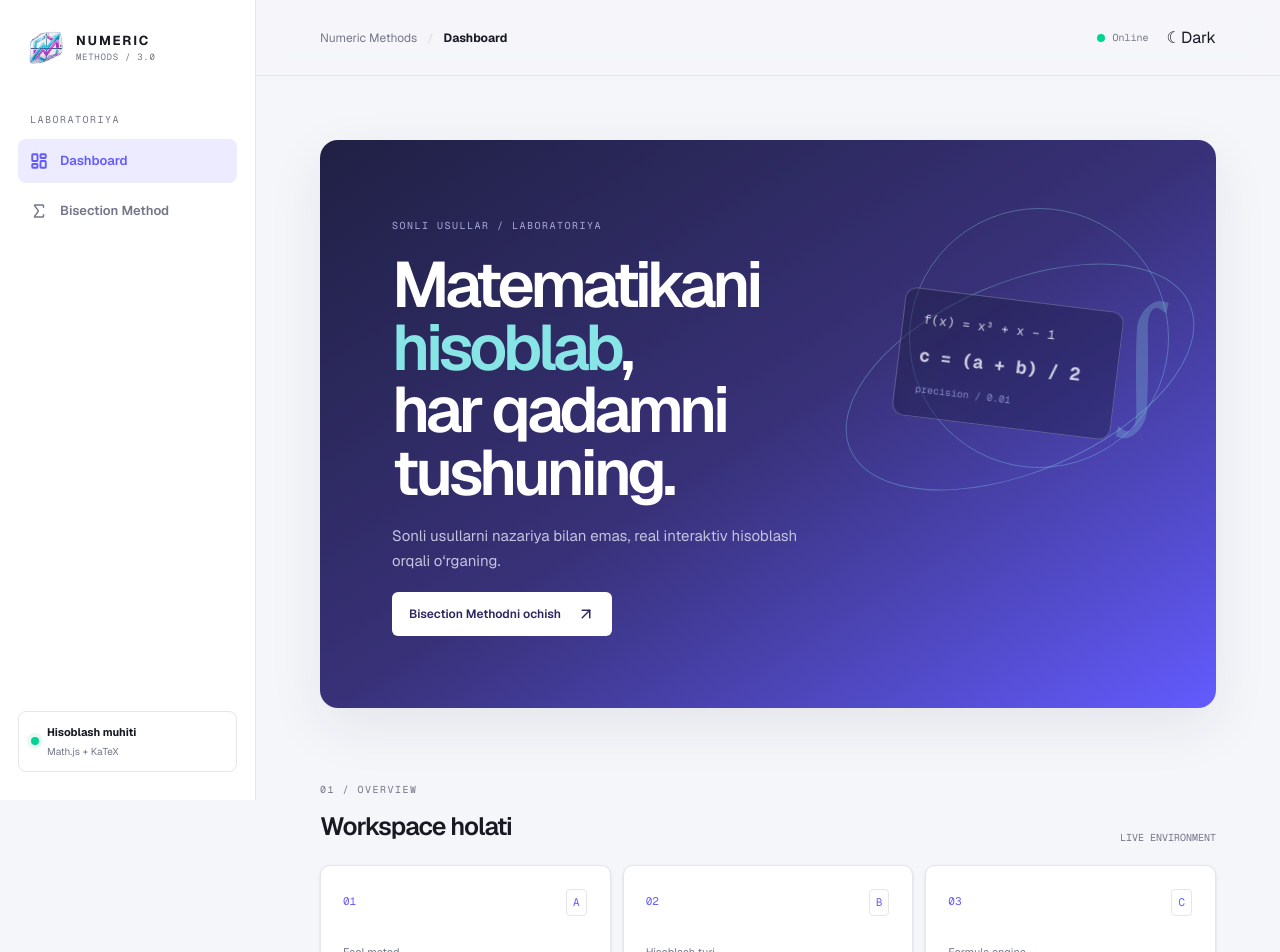
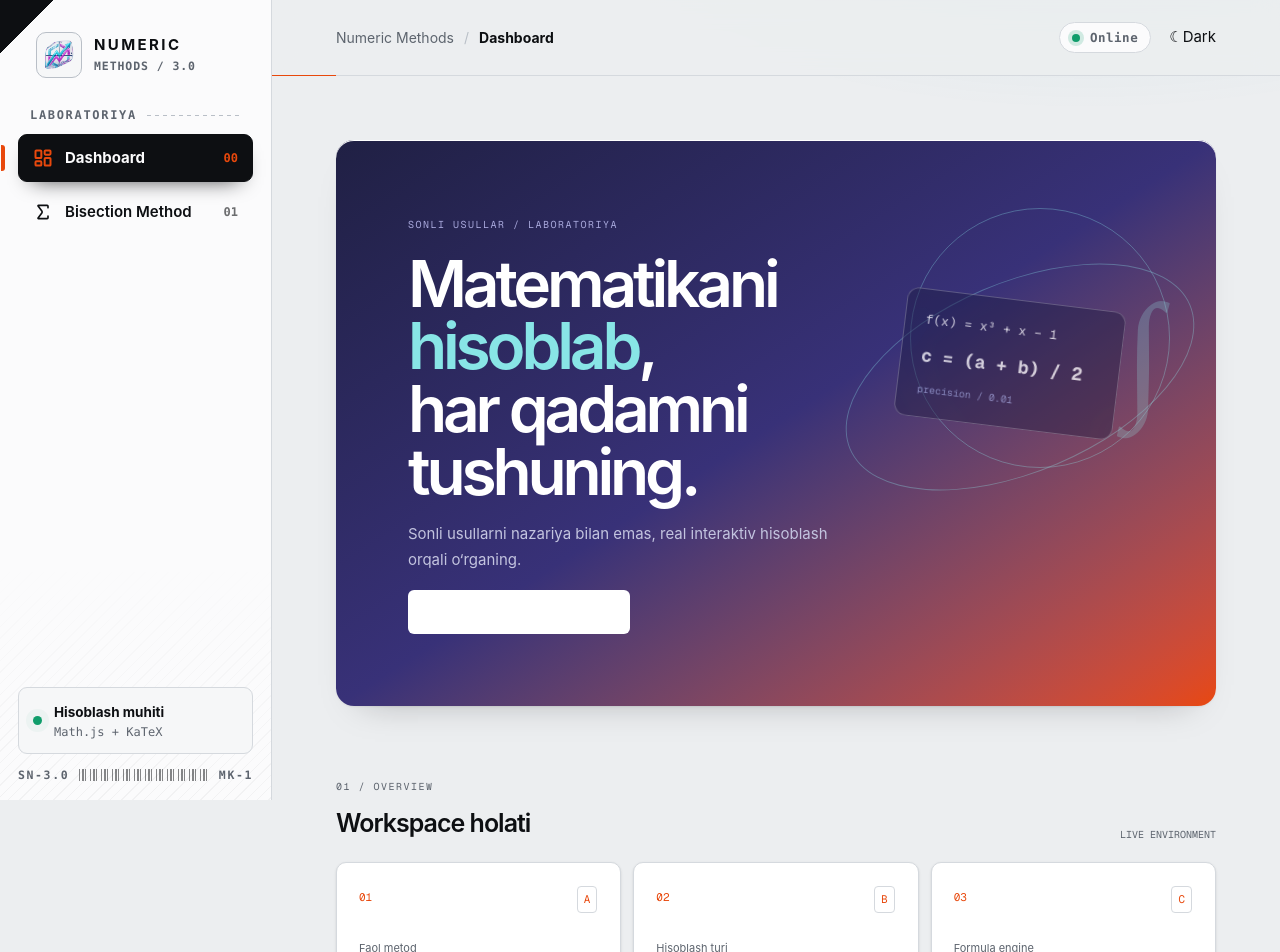
Before and after one commit to hexjasur/numeric-methods, a Next.js app: page / in a window 1280 px wide. Shown: the top 952 px of the page. Built offline with nearby package versions, Linux system fonts and the light colour scheme.

Commit message:
New layout style added

```diff
--- a/app/(workspace)/layout.tsx
+++ b/app/(workspace)/layout.tsx
@@ -1,5 +1,7 @@
-import { AppShell } from "@/components/app-shell";
+import { AppShell } from '@/components/app-shell';
 
-export default function WorkspaceLayout({ children }: Readonly<{ children: React.ReactNode }>) {
+export default function WorkspaceLayout({
+  children,
+}: Readonly<{ children: React.ReactNode }>) {
   return <AppShell>{children}</AppShell>;
 }
--- a/components/app-shell.tsx
+++ b/components/app-shell.tsx
@@ -3,54 +3,291 @@
 import Image from 'next/image';
 import Link from 'next/link';
 import { usePathname } from 'next/navigation';
-import { useState } from 'react';
+import { useEffect, useState } from 'react';
 import { LayoutDashboard, Menu, Sigma, X } from 'lucide-react';
 import logo from '@/public/logo.png';
 import { ThemeToggle } from '@/components/theme-toggle';
 
+/* ──────────────────────────────────────────────────────────────
+   APP SHELL  ·  single-file layout
+   Dizayn: "Print Stream" — bisection-method.tsx bilan bir xil tizim.
+   Dark/Light: tizim rejimi yoki <html class="dark|light"> /
+   data-theme="dark|light". Tailwind tokenlariga bog'liq emas.
+   ────────────────────────────────────────────────────────────── */
+
 const navigation = [
-  { href: '/', label: 'Dashboard', icon: LayoutDashboard },
-  { href: '/methods/bisection', label: 'Bisection Method', icon: Sigma },
+  { href: '/', label: 'Dashboard', code: '00', icon: LayoutDashboard },
+  {
+    href: '/methods/bisection',
+    label: 'Bisection Method',
+    code: '01',
+    icon: Sigma,
+  },
 ];
 
-export function AppShell({ children }: Readonly<{ children: React.ReactNode }>) {
+export function AppShell({
+  children,
+}: Readonly<{ children: React.ReactNode }>) {
   const pathname = usePathname();
   const [mobileOpen, setMobileOpen] = useState(false);
 
+  useEffect(() => {
+    if (!mobileOpen) return;
+    const onKey = (e: KeyboardEvent) =>
+      e.key === 'Escape' && setMobileOpen(false);
+    window.addEventListener('keydown', onKey);
+    return () => window.removeEventListener('keydown', onKey);
+  }, [mobileOpen]);
+
+  const pageTitle = pathname === '/' ? 'Dashboard' : 'Bisection Method';
+
   return (
-    <div className="flex min-h-screen bg-bg text-ink">
-      <aside className={`fixed inset-y-0 left-0 z-30 flex w-64 flex-col border-r border-line bg-surface px-[18px] py-7 transition-transform duration-200 max-[900px]:shadow-[var(--shadow)] ${mobileOpen ? 'translate-x-0' : 'max-[900px]:-translate-x-full'}`} aria-label="Asosiy navigatsiya">
-        <div className="flex items-center justify-between px-2 pb-11">
-          <Link href="/" className="flex items-center gap-2.5" aria-label="Numeric Methods bosh sahifasi">
-            <Image src={logo} width={40} height={40} alt="Numeric Methods" className="h-10 w-10 object-contain" />
-            <span className="flex flex-col leading-none"><strong className="text-[13px] tracking-[.14em]">NUMERIC</strong><small className="mt-1.5 font-mono text-[9px] tracking-[.08em] text-muted">METHODS / 3.0</small></span>
+    <div className="as">
+      <style>{CSS}</style>
+
+      {/* ───────── SIDEBAR ───────── */}
+      <aside
+        className={`as-side ${mobileOpen ? 'is-open' : ''}`}
+        aria-label="Asosiy navigatsiya"
+      >
+        <div className="as-side-top">
+          <Link
+            href="/"
+            className="as-brand"
+            aria-label="Numeric Methods bosh sahifasi"
+          >
+            <span className="as-logo">
+              <Image src={logo} width={40} height={40} alt="Numeric Methods" />
+            </span>
+            <span className="as-brand-txt">
+              <strong>NUMERIC</strong>
+              <small>METHODS / 3.0</small>
+            </span>
           </Link>
-          <button className="hidden rounded-md border border-line bg-surface p-1.5 text-muted max-[900px]:block" onClick={() => setMobileOpen(false)} aria-label="Menyuni yopish"><X size={18} /></button>
+          <button
+            className="as-icon-btn as-only-mobile"
+            onClick={() => setMobileOpen(false)}
+            aria-label="Menyuni yopish"
+          >
+            <X size={20} />
+          </button>
         </div>
-        <div className="px-3 pb-3 font-mono text-[10px] uppercase tracking-[.15em] text-muted">LABORATORIYA</div>
-        <nav className="grid gap-1.5">
+
+        <div className="as-section">
+          <span>Laboratoriya</span>
+          <i aria-hidden />
+        </div>
+
+        <nav className="as-nav">
           {navigation.map((item) => {
-            const active = item.href === '/' ? pathname === '/' : pathname.startsWith(item.href);
-            return <Link key={item.href} href={item.href} onClick={() => setMobileOpen(false)} className={`flex min-h-11 items-center gap-3 rounded-lg px-3 text-[13px] font-semibold transition-colors ${active ? 'bg-brand/12 text-brand font-bold' : 'text-muted hover:bg-surface-soft hover:text-ink'}`} aria-current={active ? 'page' : undefined}>
-              <item.icon size={18} strokeWidth={active ? 2.5 : 2} /><span>{item.label}</span>
-            </Link>;
+            const active =
+              item.href === '/'
+                ? pathname === '/'
+                : pathname.startsWith(item.href);
+            return (
+              <Link
+                key={item.href}
+                href={item.href}
+                onClick={() => setMobileOpen(false)}
+                className={`as-link ${active ? 'is-active' : ''}`}
+                aria-current={active ? 'page' : undefined}
+              >
+                <item.icon size={20} strokeWidth={active ? 2.4 : 2} />
+                <span className="as-link-label">{item.label}</span>
+                <em>{item.code}</em>
+              </Link>
+            );
           })}
         </nav>
-        <div className="mt-auto">
-          <div className="flex items-center gap-2 rounded-lg border border-line p-3"><span className="h-2 w-2 rounded-full bg-emerald-400 shadow-[0_0_0_4px_rgba(56,201,140,.12)]" /><div><strong className="block text-[11px]">Hisoblash muhiti</strong><small className="mt-1 block text-[10px] text-muted">Math.js + KaTeX</small></div></div>
+
+        <div className="as-side-bottom">
+          <div className="as-status">
+            <span className="as-dot" />
+            <div>
+              <strong>Hisoblash muhiti</strong>
+              <small>Math.js + KaTeX</small>
+            </div>
+          </div>
+          <div className="as-serial" aria-hidden>
+            <span>SN-3.0</span>
+            <i />
+            <span>MK-1</span>
+          </div>
         </div>
       </aside>
-      {mobileOpen && <button className="fixed inset-0 z-20 bg-black/40 min-[901px]:hidden" onClick={() => setMobileOpen(false)} aria-label="Menyuni yopish" />}
-      <div className="ml-64 flex min-w-0 w-[calc(100%-16rem)] flex-1 max-[900px]:ml-0 max-[900px]:w-full">
-        <div className="flex min-h-screen w-full flex-col">
-          <header className="sticky top-0 z-20 flex h-[76px] items-center justify-between border-b border-line bg-bg/90 px-[clamp(22px,5vw,70px)] backdrop-blur-md max-[620px]:h-16 max-[620px]:px-4">
-            <button className="hidden place-items-center rounded-md border border-line bg-surface p-2 text-ink max-[900px]:grid" onClick={() => setMobileOpen(true)} aria-label="Menyuni ochish"><Menu size={18} /></button>
-            <div className="ml-0 flex items-center gap-2.5 text-xs text-muted max-[900px]:ml-3 max-[620px]:text-[10px]"><span className="max-[620px]:hidden">Numeric Methods</span><b className="text-line max-[620px]:hidden">/</b><strong className="text-ink">{pathname === '/' ? 'Dashboard' : 'Bisection Method'}</strong></div>
-            <div className="flex items-center gap-[18px]"><span className="flex items-center gap-2 font-mono text-[10px] text-muted max-[900px]:hidden"><i className="h-2 w-2 rounded-full bg-emerald-400" /> Online</span><ThemeToggle /></div>
-          </header>
-          <main className="mx-auto w-full max-w-[1420px] flex-1 px-[clamp(22px,5vw,70px)] py-[clamp(28px,5vw,68px)] max-[620px]:px-4 max-[620px]:py-6">{children}</main>
-        </div>
+
+      {mobileOpen && (
+        <button
+          className="as-backdrop"
+          onClick={() => setMobileOpen(false)}
+          aria-label="Menyuni yopish"
+        />
+      )}
+
+      {/* ───────── CONTENT ───────── */}
+      <div className="as-body">
+        <header className="as-head">
+          <div className="as-head-left">
+            <button
+              className="as-icon-btn as-only-mobile"
+              onClick={() => setMobileOpen(true)}
+              aria-label="Menyuni ochish"
+            >
+              <Menu size={20} />
+            </button>
+            <div className="as-crumbs">
+              <span className="as-crumb-root">Numeric Methods</span>
+              <b className="as-crumb-sep">/</b>
+              <strong>{pageTitle}</strong>
+            </div>
+          </div>
+
+          <div className="as-head-right">
+            <span className="as-online">
+              <i className="as-dot" /> Online
+            </span>
+            <ThemeToggle />
+          </div>
+        </header>
+
+        <main className="as-main">{children}</main>
       </div>
     </div>
   );
 }
+
+export default AppShell;
+
+/* ───────────────────────── STYLES ───────────────────────── */
+const DARK_VARS = `
+  --bg:#0a0b0d; --bg-2:#0f1114; --panel:#14161a; --panel-2:#1a1d22;
+  --ink:#eef0f2; --ink-2:#c3c8cf; --muted:#8d949d;
+  --line:#272b32; --line-2:#363b44;
+  --cyan:#22d3ee; --cyan-soft:rgba(34,211,238,.1);
+  --brand:#ff6a2b; --brand-ink:#0a0b0d; --brand-soft:rgba(255,106,43,.12);
+  --ok:#34d399;
+  --shadow:0 1px 0 rgba(255,255,255,.04) inset, 0 20px 40px -24px rgba(0,0,0,.8);
+  --stripe: repeating-linear-gradient(135deg, transparent 0 7px, rgba(255,255,255,.035) 7px 8px);
+  --page-glow: radial-gradient(900px 400px at 85% -10%, rgba(34,211,238,.08), transparent 60%);
+  --head-bg: rgba(10,11,13,.82);
+`;
+
+const CSS = `
+.as{
+  --bg:#eceef0; --bg-2:#f6f7f8; --panel:#fbfbfc; --panel-2:#f1f2f4;
+  --ink:#0d0f12; --ink-2:#2a2e35; --muted:#5d646e;
+  --line:#d5d9de; --line-2:#b9bfc7;
+  --cyan:#0891b2; --cyan-soft:rgba(8,145,178,.09);
+  --brand:#e8480c; --brand-ink:#ffffff; --brand-soft:rgba(232,72,12,.09);
+  --ok:#0f9d6b;
+  --shadow:0 1px 0 #fff inset, 0 1px 2px rgba(13,15,18,.06), 0 18px 36px -26px rgba(13,15,18,.35);
+  --stripe: repeating-linear-gradient(135deg, transparent 0 7px, rgba(13,15,18,.04) 7px 8px);
+  --page-glow: radial-gradient(900px 400px at 85% -10%, rgba(8,145,178,.10), transparent 60%);
+  --head-bg: rgba(236,238,240,.82);
+  --mono: ui-monospace, "JetBrains Mono", "SF Mono", Menlo, Consolas, monospace;
+  --sans: ui-sans-serif, "Inter", "Geist", system-ui, -apple-system, "Segoe UI", sans-serif;
+  --side-w: 272px;
+
+  display:flex; min-height:100vh; color:var(--ink); font-family:var(--sans);
+  background:var(--page-glow), var(--bg); font-size:15px; line-height:1.5;
+}
+:root.dark .as, [data-theme="dark"] .as { ${DARK_VARS} }
+@media (prefers-color-scheme: dark){
+  :root:not(.light):not([data-theme="light"]) .as { ${DARK_VARS} }
+}
+.as *{ box-sizing:border-box; }
+.as a{ color:inherit; text-decoration:none; }
+.as button{ font:inherit; color:inherit; }
+.as a:focus-visible,.as button:focus-visible{ outline:3px solid var(--cyan); outline-offset:2px; }
+
+/* ── sidebar ── */
+.as-side{
+  position:fixed; inset:0 auto 0 0; z-index:30; width:var(--side-w);
+  display:flex; flex-direction:column; padding:26px 18px 18px;
+  background:var(--panel); border-right:1px solid var(--line);
+  transition:transform .22s ease; overflow:hidden;
+}
+.as-side::before{ content:""; position:absolute; top:0; left:0; width:54px; height:54px;
+  background:linear-gradient(135deg,var(--ink) 0 50%,transparent 50%); pointer-events:none; }
+.as-side::after{ content:""; position:absolute; right:0; bottom:0; width:100%; height:240px; background:var(--stripe); pointer-events:none;
+  -webkit-mask:linear-gradient(0deg,#000,transparent); mask:linear-gradient(0deg,#000,transparent); }
+.as-side > *{ position:relative; z-index:1; }
+
+.as-side-top{ display:flex; align-items:center; justify-content:space-between; padding:6px 4px 30px 18px; }
+.as-brand{ display:flex; align-items:center; gap:12px; }
+.as-logo{ display:grid; place-items:center; width:46px; height:46px; border:1px solid var(--line-2); border-radius:10px; background:var(--bg-2); }
+.as-logo img{ width:34px; height:34px; object-fit:contain; }
+.as-brand-txt{ display:flex; flex-direction:column; line-height:1; }
+.as-brand-txt strong{ font-size:15px; font-weight:700; letter-spacing:.16em; }
+.as-brand-txt small{ margin-top:7px; font:600 11.5px var(--mono); letter-spacing:.08em; color:var(--muted); }
+
+.as-section{ display:flex; align-items:center; gap:10px; padding:0 12px 12px; font:600 12px var(--mono); letter-spacing:.14em; text-transform:uppercase; color:var(--muted); }
+.as-section i{ flex:1; height:1px; background:repeating-linear-gradient(90deg,var(--line-2) 0 4px,transparent 4px 8px); }
+
+.as-nav{ display:grid; gap:6px; }
+.as-link{
+  position:relative; display:flex; align-items:center; gap:12px; min-height:48px; padding:0 14px;
+  border:1px solid transparent; border-radius:9px; color:var(--muted);
+  font-size:15px; font-weight:600; transition:background .15s, color .15s, border-color .15s, transform .15s;
+}
+.as-link-label{ flex:1; }
+.as-link em{ font:600 12px var(--mono); font-style:normal; opacity:.6; }
+.as-link:hover{ background:var(--bg-2); color:var(--ink); border-color:var(--line); transform:translateX(2px); }
+.as-link.is-active{ background:var(--ink); color:var(--panel); border-color:var(--ink); font-weight:700; box-shadow:0 10px 22px -14px var(--ink); }
+.as-link.is-active::before{ content:""; position:absolute; left:-18px; top:10px; bottom:10px; width:4px; border-radius:0 3px 3px 0; background:var(--brand); }
+.as-link.is-active em{ color:var(--brand); opacity:1; }
+.as-link.is-active svg{ color:var(--brand); }
+
+.as-side-bottom{ margin-top:auto; display:grid; gap:14px; }
+.as-status{ display:flex; align-items:center; gap:12px; padding:14px; border:1px solid var(--line); border-radius:9px; background:var(--bg-2); }
+.as-status strong{ display:block; font-size:13.5px; }
+.as-status small{ display:block; margin-top:3px; font:500 12px var(--mono); color:var(--muted); }
+.as-dot{ display:inline-block; flex-shrink:0; width:9px; height:9px; border-radius:50%; background:var(--ok);
+  box-shadow:0 0 0 4px color-mix(in srgb,var(--ok) 18%,transparent); animation:as-pulse 2.4s ease-in-out infinite; }
+@keyframes as-pulse{ 50%{ box-shadow:0 0 0 7px color-mix(in srgb,var(--ok) 4%,transparent); } }
+.as-serial{ display:flex; align-items:center; gap:10px; font:600 11.5px var(--mono); letter-spacing:.14em; color:var(--muted); }
+.as-serial i{ flex:1; height:12px; opacity:.5;
+  background:repeating-linear-gradient(90deg,var(--ink) 0 1px,transparent 1px 3px,var(--ink) 3px 5px,transparent 5px 6px,var(--ink) 6px 7px,transparent 7px 11px); }
+
+/* ── body ── */
+.as-body{ margin-left:var(--side-w); flex:1; min-width:0; width:calc(100% - var(--side-w)); display:flex; flex-direction:column; min-height:100vh; }
+.as-head{
+  position:sticky; top:0; z-index:20; display:flex; align-items:center; justify-content:space-between;
+  height:76px; padding:0 clamp(22px,5vw,70px);
+  background:var(--head-bg); backdrop-filter:blur(12px); -webkit-backdrop-filter:blur(12px);
+  border-bottom:1px solid var(--line);
+}
+.as-head::after{ content:""; position:absolute; left:0; right:0; bottom:-1px; height:1px;
+  background:linear-gradient(90deg,var(--brand) 0 64px,transparent 64px); }
+.as-head-left,.as-head-right{ display:flex; align-items:center; gap:14px; }
+.as-head-right{ gap:18px; }
+.as-crumbs{ display:flex; align-items:center; gap:10px; font-size:14px; color:var(--muted); }
+.as-crumbs strong{ color:var(--ink); font-weight:650; }
+.as-crumb-sep{ color:var(--line-2); font-weight:400; }
+.as-online{ display:flex; align-items:center; gap:10px; padding:7px 12px; border:1px solid var(--line); border-radius:999px; background:var(--panel);
+  font:600 12.5px var(--mono); letter-spacing:.04em; color:var(--muted); }
+.as-online .as-dot{ width:8px; height:8px; }
+
+.as-main{ width:100%; max-width:1420px; margin:0 auto; flex:1; padding:clamp(28px,5vw,68px) clamp(22px,5vw,70px); }
+
+.as-icon-btn{ display:grid; place-items:center; width:42px; height:42px; cursor:pointer; border:1px solid var(--line-2); border-radius:9px;
+  background:var(--panel); color:var(--ink); transition:all .15s; }
+.as-icon-btn:hover{ border-color:var(--brand); color:var(--brand); background:var(--brand-soft); }
+.as-only-mobile{ display:none; }
+.as-backdrop{ position:fixed; inset:0; z-index:25; border:0; cursor:pointer; background:rgba(5,6,8,.55); backdrop-filter:blur(2px); }
+
+/* ── responsive ── */
+@media (max-width:900px){
+  .as-side{ transform:translateX(-100%); box-shadow:var(--shadow); width:min(300px,86vw); }
+  .as-side.is-open{ transform:translateX(0); }
+  .as-body{ margin-left:0; width:100%; }
+  .as-only-mobile{ display:grid; }
+  .as-online{ display:none; }
+}
+@media (max-width:620px){
+  .as-head{ height:66px; padding:0 16px; }
+  .as-crumb-root,.as-crumb-sep{ display:none; }
+  .as-main{ padding:24px 16px; }
+}
+@media (prefers-reduced-motion:reduce){ .as *{ animation:none !important; transition:none !important; } }
+`;
```
